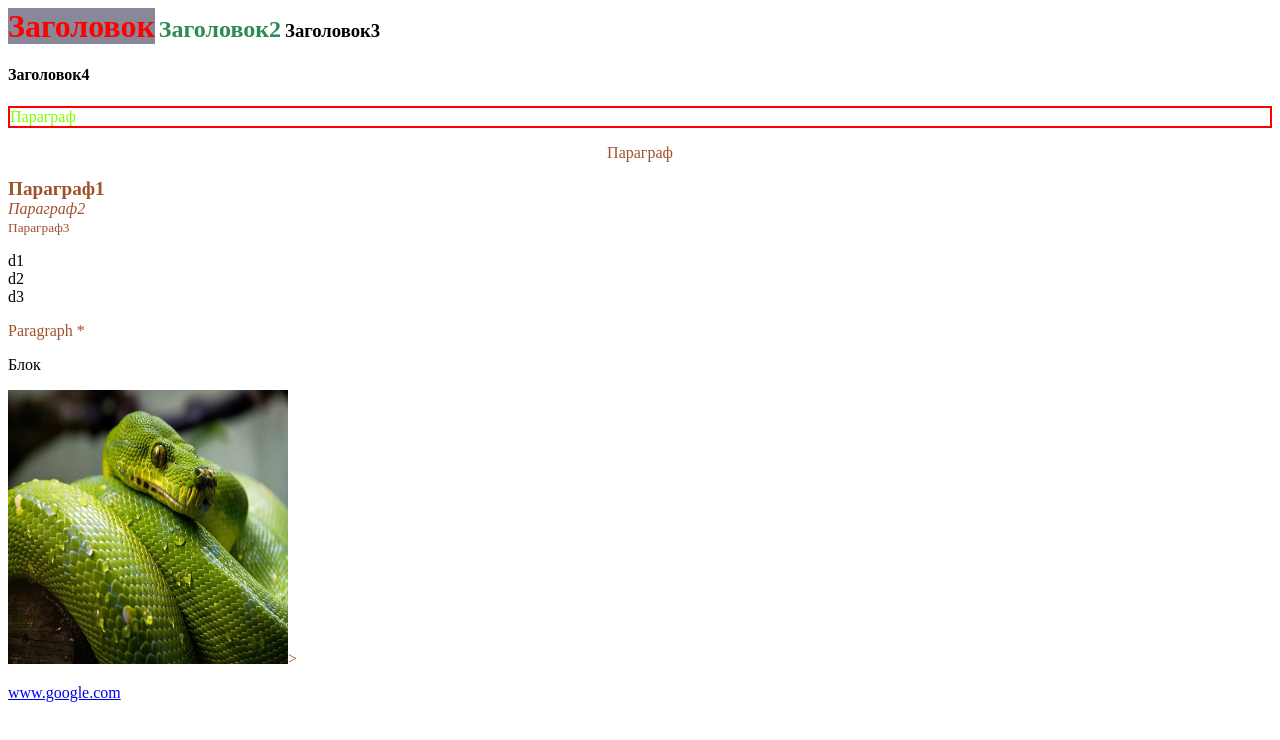
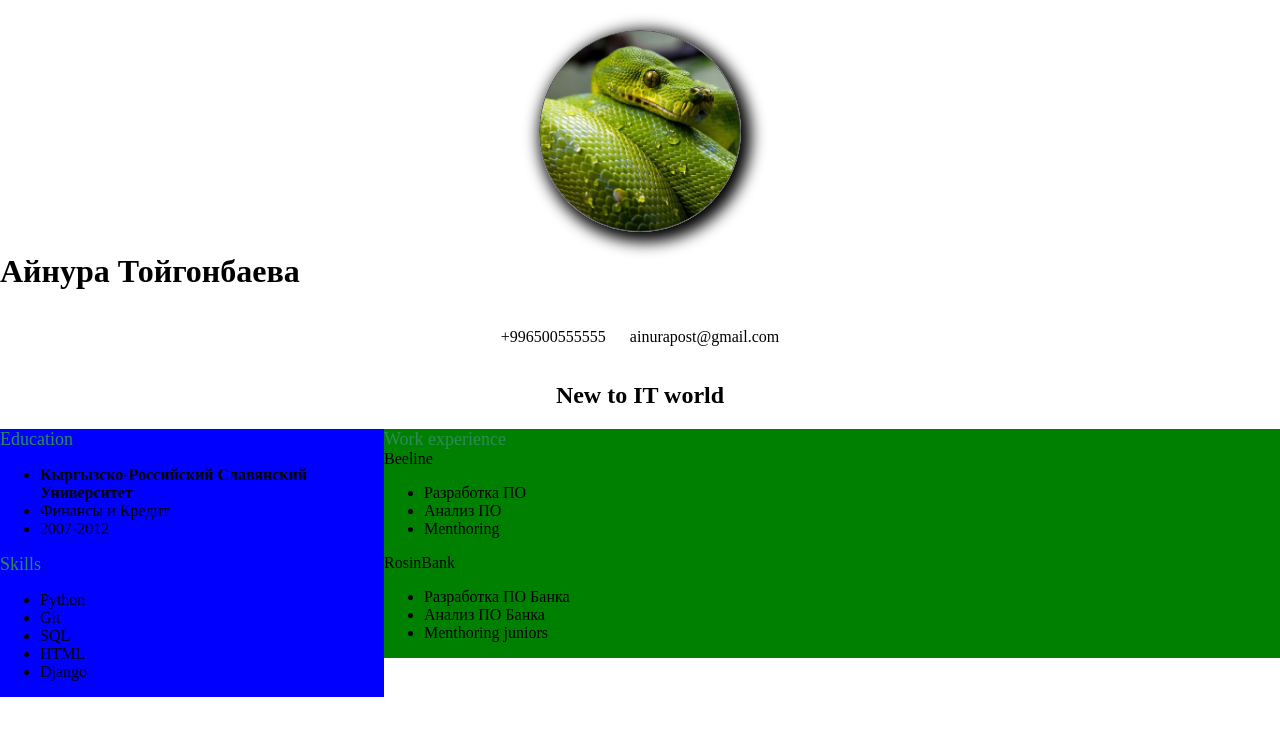
Before and after one commit to ainurapost/ainurapost.github.io, a plain HTML site: page index.html in a window 1280 px wide. Drawn offline with Linux system fonts and the light colour scheme.

Commit message:
Add files via upload

```diff
--- a/index.html
+++ b/index.html
@@ -1,67 +1,99 @@
 <!DOCTYPE html>
-<html lang="en">
+<html lang="ru">
 <head>
     <meta charset="UTF-8">
     <meta http-equiv="X-UA-Compatible" content="IE=edge">
-    <meta name="viewport" content="width=h1, initial-scale=1.0">
-    <title>My page</title>
-    <style>
-        h1, h2, h3 {
-            display: inline;
-        }
+    <meta name="viewport" content="width=device-width, initial-scale=1.0">
+    <title>Document</title>
+    <link rel="stylesheet" href="style.css">
+    <link href="https://fonts.googleapis.com/css?family=Roboto:100,200,300,400" rel="stylesheet">
+    <link href="https://fonts.googleapis.com/css?family=Open+Sans:400,600" rel="stylesheet">
 
-        h1{
-            color:red;
-            background-color: #889;
-        }
-        h2{
-            color: seagreen;
-        }
-        p{
-            color:sienna;
-        }
-    .p1{
-        color: chartreuse;
-        border: 2px solid red;
-        border: - left 2px ;
-    }
+</head>
 
-    .p2{
-        text-align: center;
-    }
-    </style>
-</head>
 <body>
-    <h1>Заголовок</h1>
-    <h2>Заголовок2</h2>
-    <h3>Заголовок3</h3>
-    <h4>Заголовок4</h4>
-    <p class="p1">Параграф</p>
-    <p class="p2">Параграф</p>
-    <p> <big><b>Параграф1 </b></big> <br>
-        <em> Параграф2 </em> <br>
-        <small>Параграф3</small>
-    </p>
-    <div class = "row">
-        <div class = "d1">
-            <div>d1</div>
-            <div>d2</div>
-            <div>d3</div>
-        <p>
-            Paragraph *
-        </p>
-        <div>
-        </div class="d2">
-           Блок
+    <div class ="header">
+        <div class="user-info">
+            <div class ="avatar-block">
+            </div >
+            <div class = "name">
+                <h1>Айнура Тойгонбаева</h1>
+            </div>
+        </div>
+        <div class ="contacts">
+            <p class = "phone" onclick = "click_number()"> +996500555555</p>
+            <p class = "email" onclick = "click_email()"> ainurapost@gmail.com</p>
+        </div>
     </div>
 
-    <p><img src="python_green.jpg"
-        alt="python_green" width="280" height="274">></p>
+    <div class ="row">
+        <h2>
+            New to IT world</h2>
+    </div>
 
+    <div class =row2>
+        <div class="sidebar">
+            <div class="education">
+                <div class = "title" >Education</div>
+                    <ul>
+                        <li>Кыргызско-Российский Славянский Университет</li>
+                        <li>Финансы и Кредит</li>
+                        <li>2007-2012</li>
+                    </ul>
+                </div>
+            <div class="exp">
+                <div class = "title" >Skills</div>
+                <ul>
+                    <li>Python</li>
+                    <li>Git</li>
+                    <li>SQL</li>
+                    <li>HTML</li>
+                    <li>Django</li>
+                </ul>
+            </div>
+        </div>
+        <div class="content">
+            <div class="title"> Work experience</div>
 
-        <a href="http:\google.com">www.google.com</a>
+            <div class="work">
+                <div class = "title2" >Beeline</div>
+                <ul>
+                    <li>Разработка ПО</li>
+                    <li>Анализ ПО</li>
+                    <li>Menthoring</li>
+                </ul>
+            </div>
+            <div class="work">
+                <div class = "title2" >RosinBank</div>
+                <ul>
+                    <li>Разработка ПО Банка</li>
+                    <li>Анализ ПО Банка</li>
+                    <li>Menthoring juniors</li>
+                </ul>
+            </div>
 
+        </div>
+    </div>
 
+        <div class = "table">
+            <p></p>
+            <p></p>
+        </div>
+    </div >
 
+    <div class ="bottom_line">
+
+        </div>
+
+  <script>
+      console.log("Hello World")
+    function click_number(){
+        alert("Вы кликнули на номер телефона!")
+
+    }
+    function click_email(){
+        window.location.href = "mailto:ainurapost@gmail.com";
+    }
+  </script>
 </body>
 </html>
```
Lines whose indentation alone changed are shown as unchanged.
